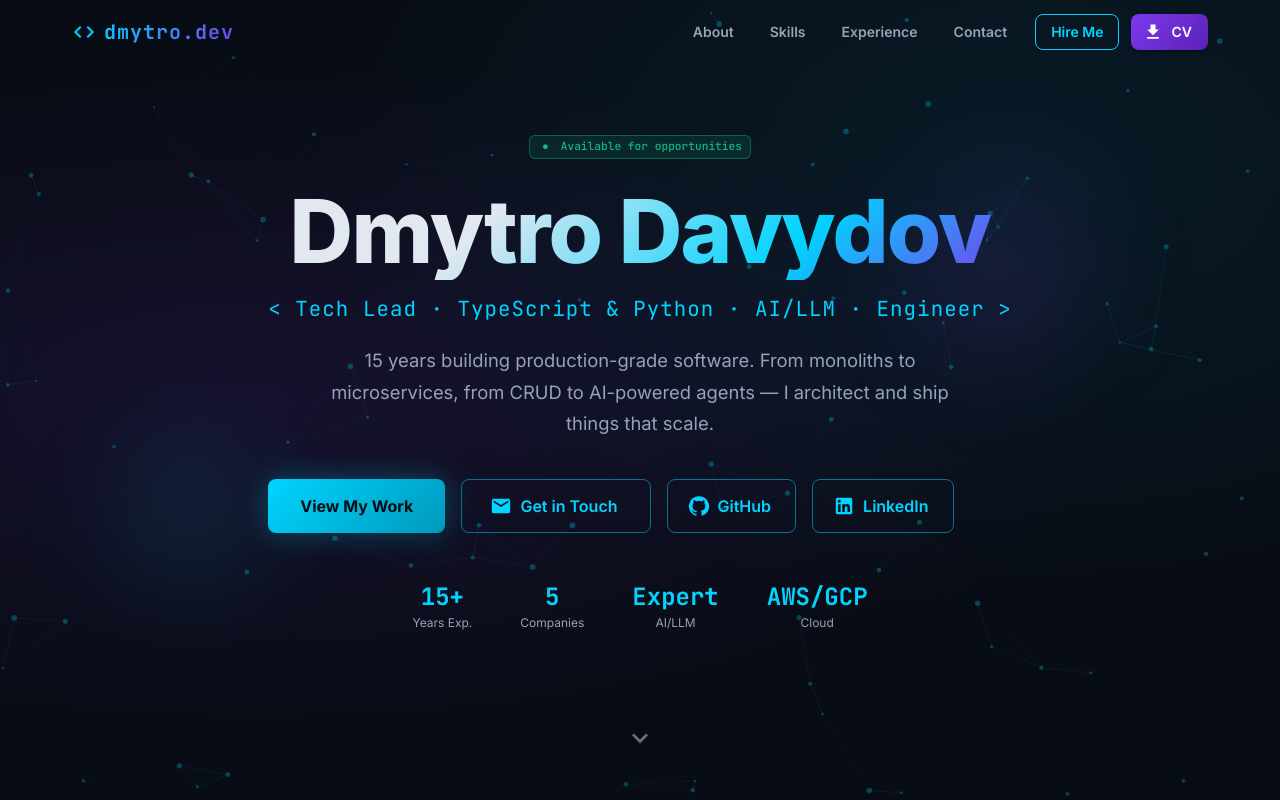
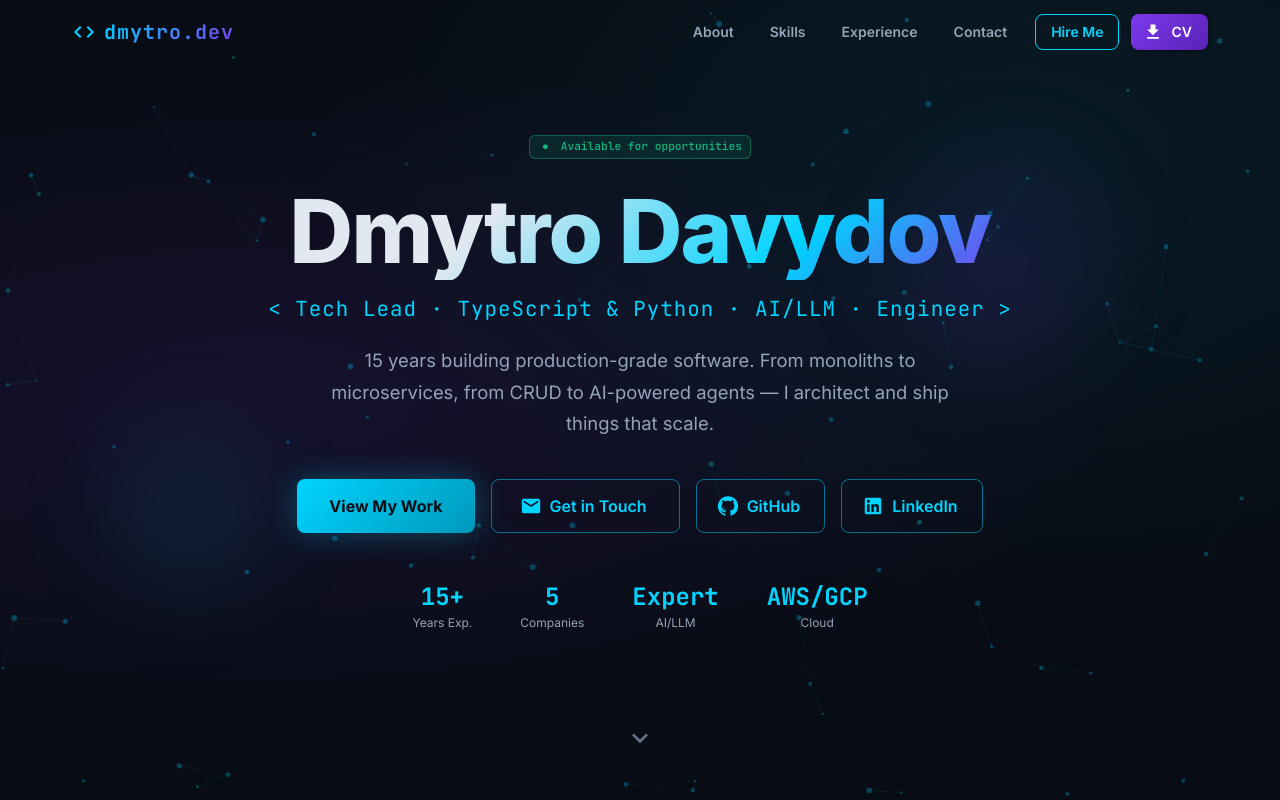
Before and after one commit to dmytro-davydov-dev/dmytro-davydov-dev.github.io, a React (Vite) app: page / in a window 1280 px wide. Shown: the top 800 px of the page. Built offline with nearby package versions, Linux system fonts and the light colour scheme.

Commit message:
CTA line centered

```diff
--- a/src/components/HeroSection.jsx
+++ b/src/components/HeroSection.jsx
@@ -216,8 +216,7 @@ const HeroSection = () => {
         <Stack
           direction={{ xs: 'column', sm: 'row' }}
           spacing={2}
-          justifyContent="center"
-          sx={{ mb: 6 }}
+          sx={{ mb: 6, justifyContent: 'center' }}
         >
           <Button
             variant="contained"
```
